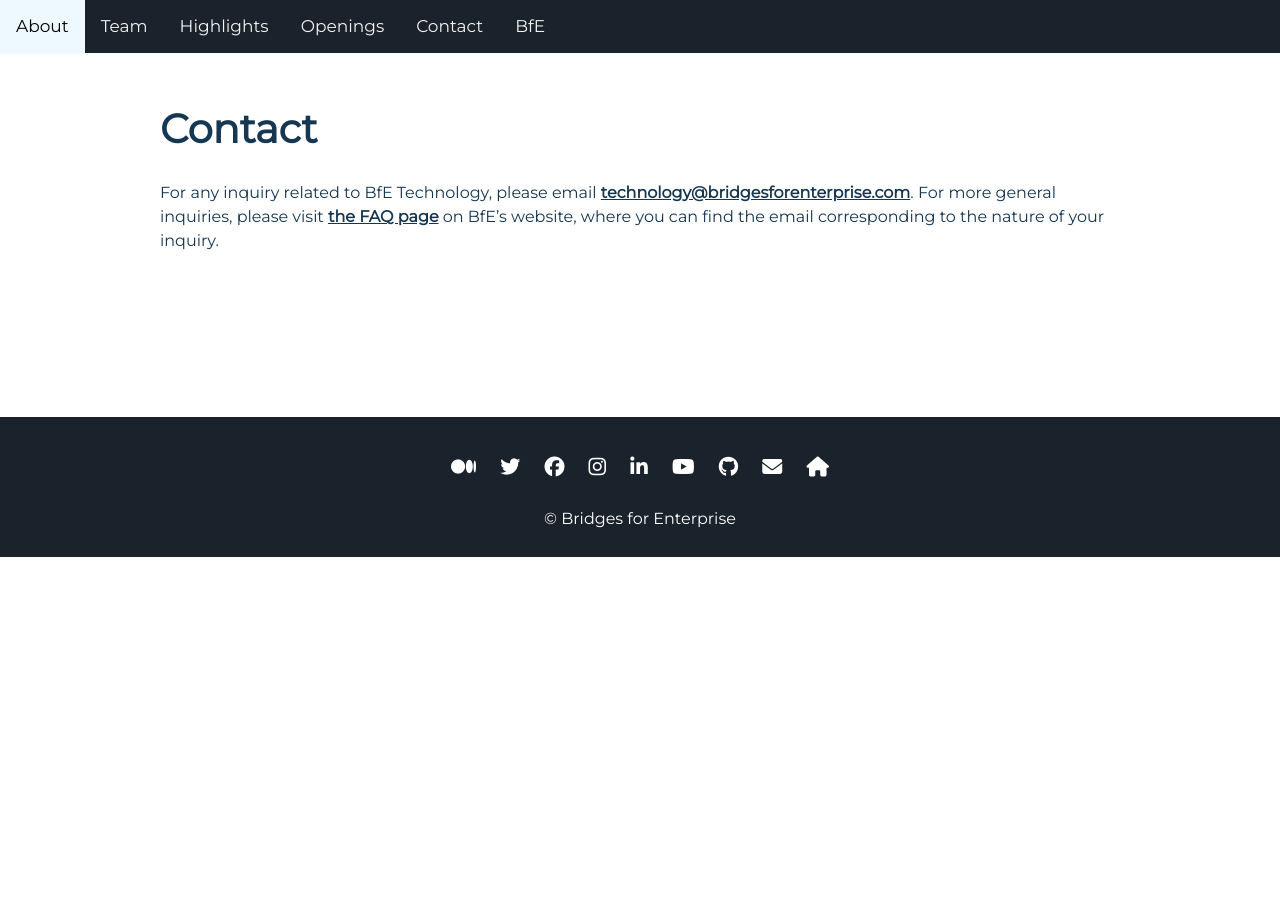
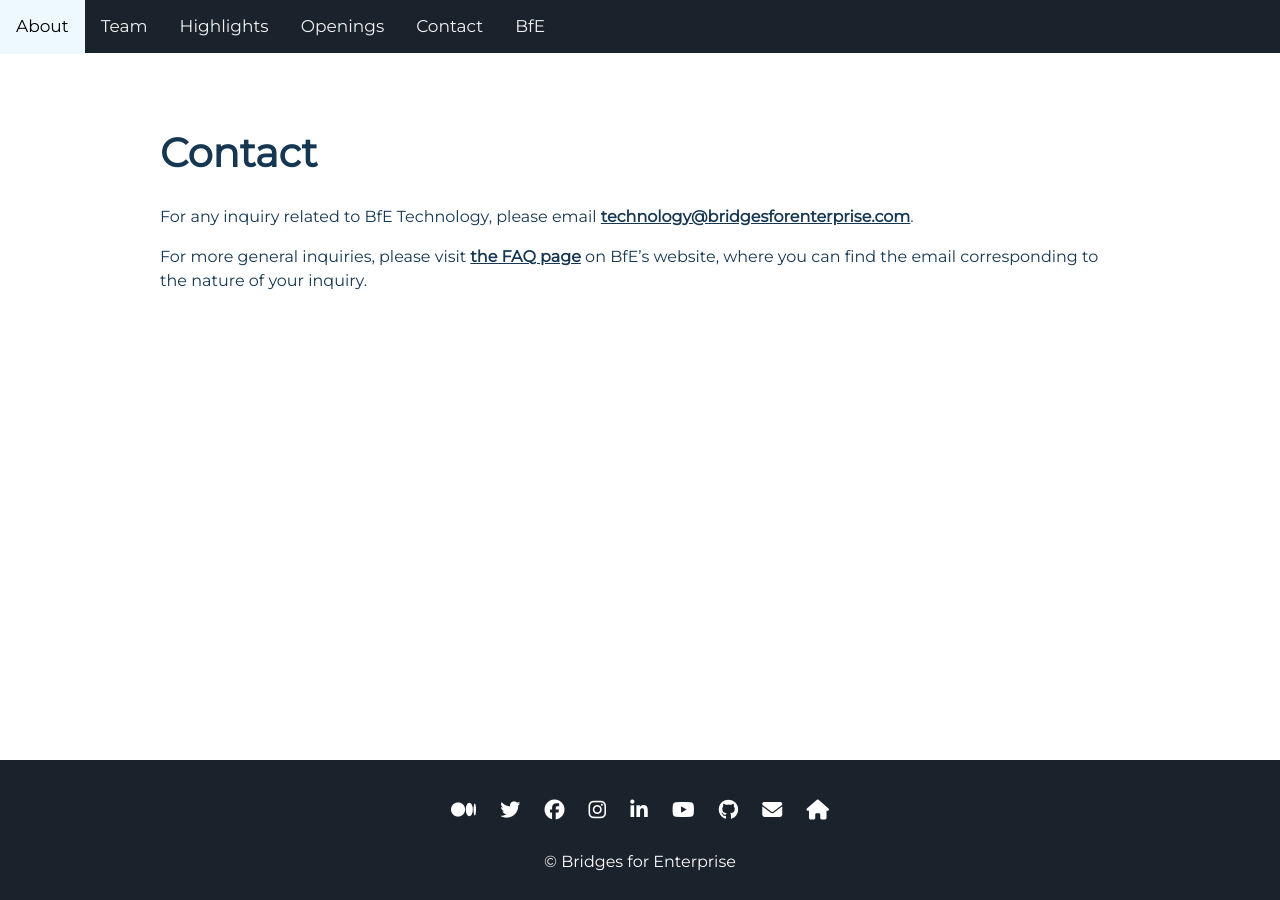
Before and after one commit to BfE-Technology/BfE-Technology.github.io, a Jekyll site: the page built from contact.md, in a window 1280 px wide. Built offline with Jekyll 4.4.1, drawn with Linux system fonts in a browser that asks for light colours; nearby versions of some CDN libraries.

Commit message:
Update contact.md

```diff
--- a/contact.md
+++ b/contact.md
@@ -2,13 +2,16 @@
 layout: subpage
 ---
 
-<div markdown="1" class="force-dark-link" id="contact">
+<div markdown="1" class="force-dark-link" id="contact" style="height: calc(100vh - 280px);">
 
+<br>
 <br>
 
 # Contact
 
-For any inquiry related to BfE Technology, please email <a href="mailto:technology@bridgesforenterprise.com" target="_noblank">technology@bridgesforenterprise.com</a>. For more general inquiries, please visit <a href="https://www.bridgesforenterprise.com/faq/">the FAQ page</a> on BfE's website, where you can find the email corresponding to the nature of your inquiry.
+For any inquiry related to BfE Technology, please email <a href="mailto:technology@bridgesforenterprise.com" target="_noblank">technology@bridgesforenterprise.com</a>.
+
+For more general inquiries, please visit <a href="https://www.bridgesforenterprise.com/faq/">the FAQ page</a> on BfE's website, where you can find the email corresponding to the nature of your inquiry.
 
 <br>
 <br>
```
